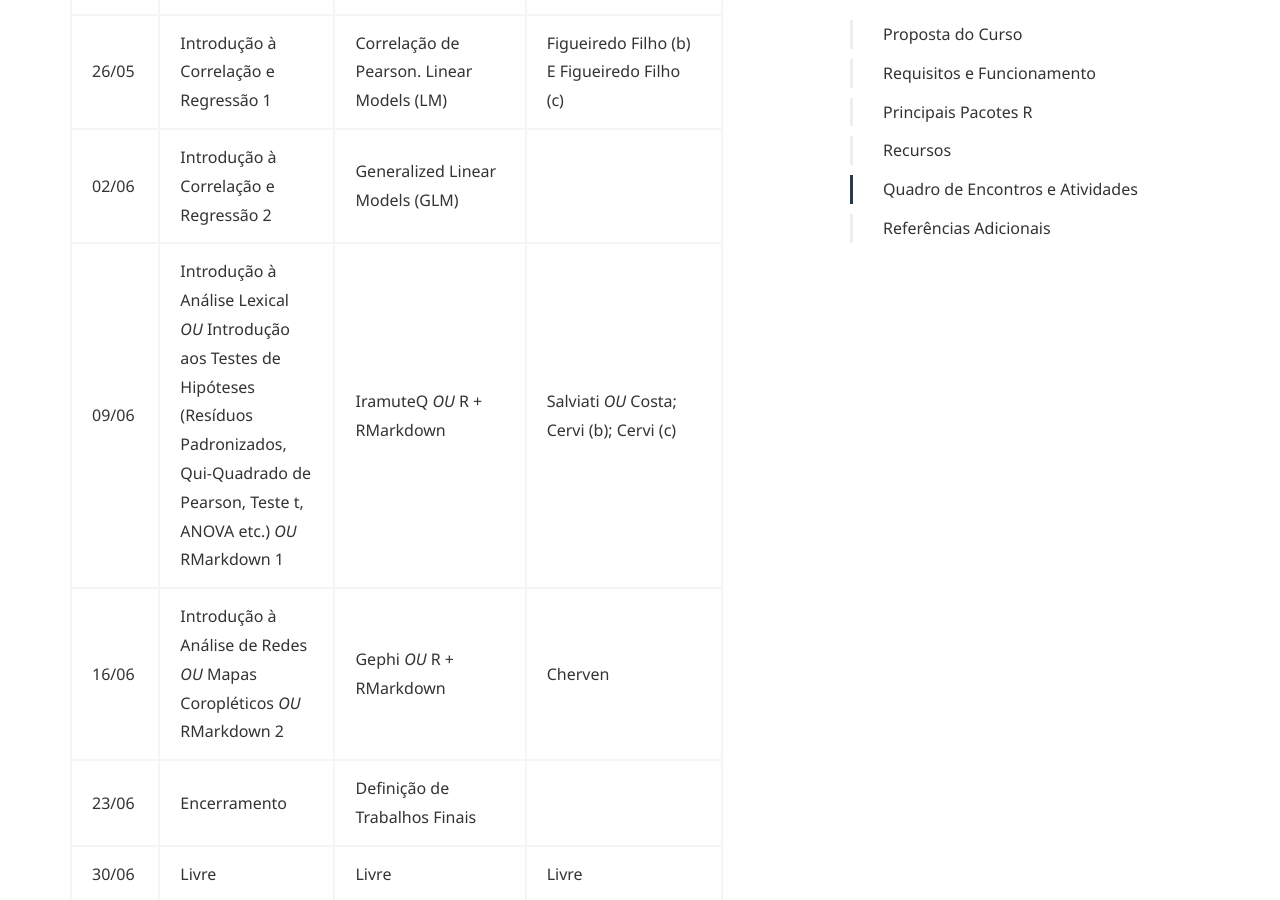
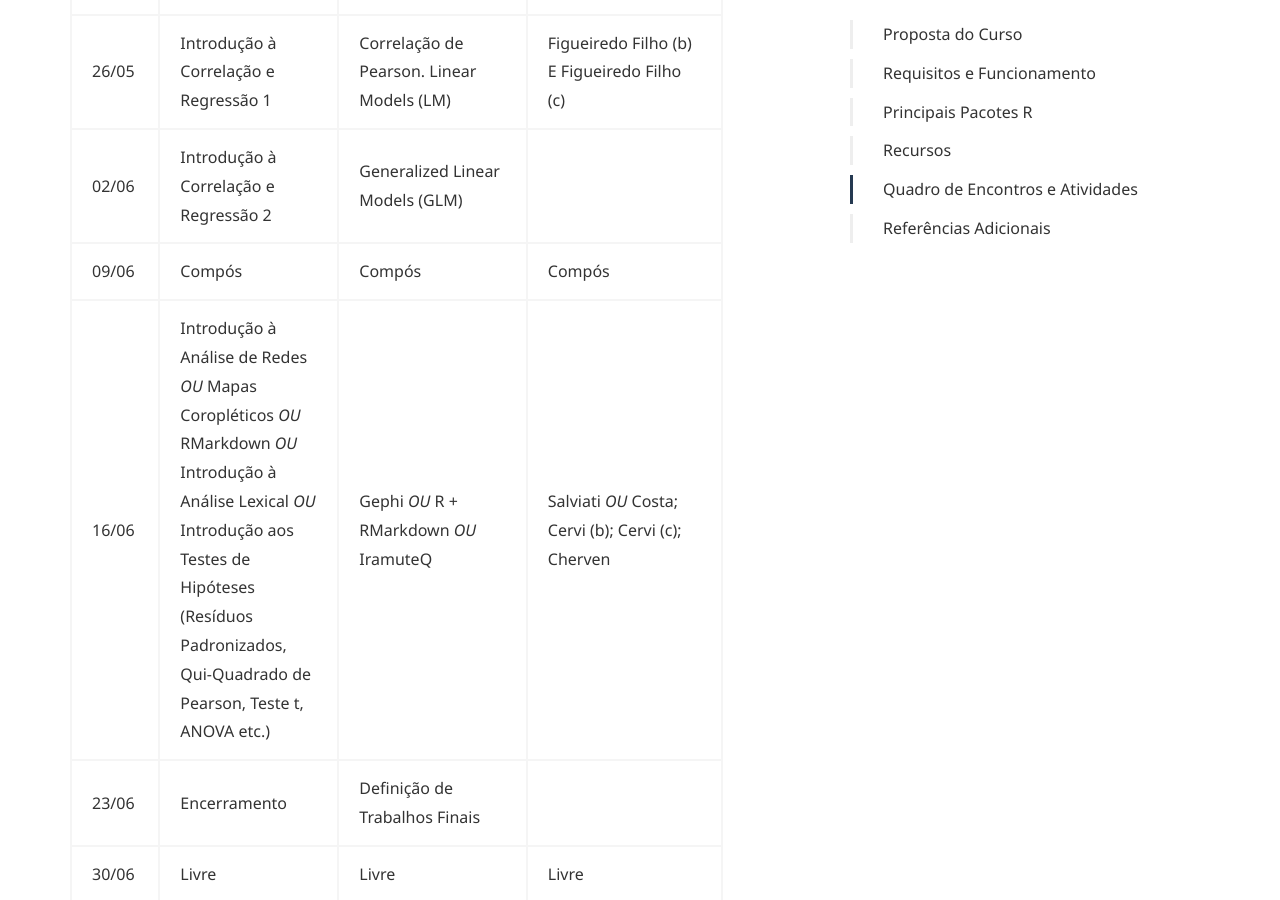
Before and after one commit to coLAB-UFF/docs, a Jekyll site: the page built from dataviz2.md, in a window 1280 px wide and 900 px high, scrolled down 4807 px. Built offline with Jekyll 4.4.1, drawn with Linux system fonts in a browser that asks for light colours; some web fonts are replaced.

Commit message:
Update dataviz2.md

```diff
--- a/dataviz2.md
+++ b/dataviz2.md
@@ -80,8 +80,8 @@ Instale sempre primeiro o software R e depois o R Studio. Usuários de Mac Os de
 | 19/05 | Percepção Gráfica 2 | Visualização de Dados 3 (ggplot2) | Tufte; Krause, Rennie & Tarran; Nordmann et al.; Wickham (b) |
 | 26/05 | Introdução à Correlação e Regressão 1 | Correlação de Pearson. Linear Models (LM) | Figueiredo Filho (b) E Figueiredo Filho (c) |
 | 02/06 | Introdução à Correlação e Regressão 2 | Generalized Linear Models (GLM) |  |
-| 09/06 | Introdução à Análise Lexical *OU* Introdução aos Testes de Hipóteses (Resíduos Padronizados, Qui-Quadrado de Pearson, Teste t, ANOVA etc.) *OU* RMarkdown 1 | IramuteQ *OU* R + RMarkdown | Salviati *OU* Costa; Cervi (b); Cervi (c) |
-| 16/06 | Introdução à Análise de Redes *OU* Mapas Coropléticos *OU* RMarkdown 2 | Gephi *OU* R + RMarkdown | Cherven |
+| 09/06 | Compós | Compós | Compós |
+| 16/06 | Introdução à Análise de Redes *OU* Mapas Coropléticos *OU* RMarkdown *OU* Introdução à Análise Lexical *OU* Introdução aos Testes de Hipóteses (Resíduos Padronizados, Qui-Quadrado de Pearson, Teste t, ANOVA etc.)  | Gephi *OU* R + RMarkdown *OU* IramuteQ | Salviati *OU* Costa; Cervi (b); Cervi (c); Cherven |
 | 23/06 | Encerramento | Definição de Trabalhos Finais |  |
 | 30/06 | Livre | Livre | Livre |
 | 07/07 | Livre | Livre | Livre |
```
